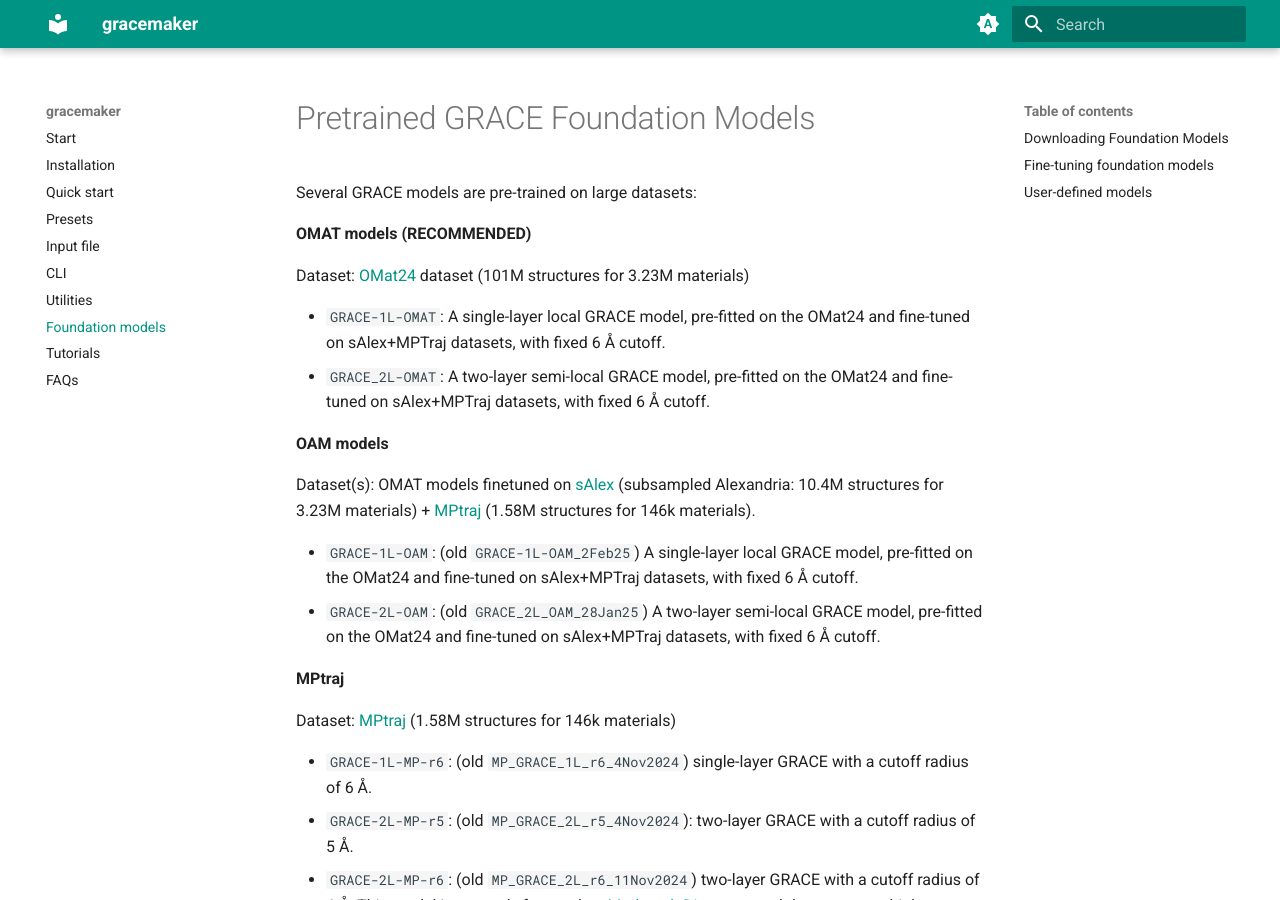
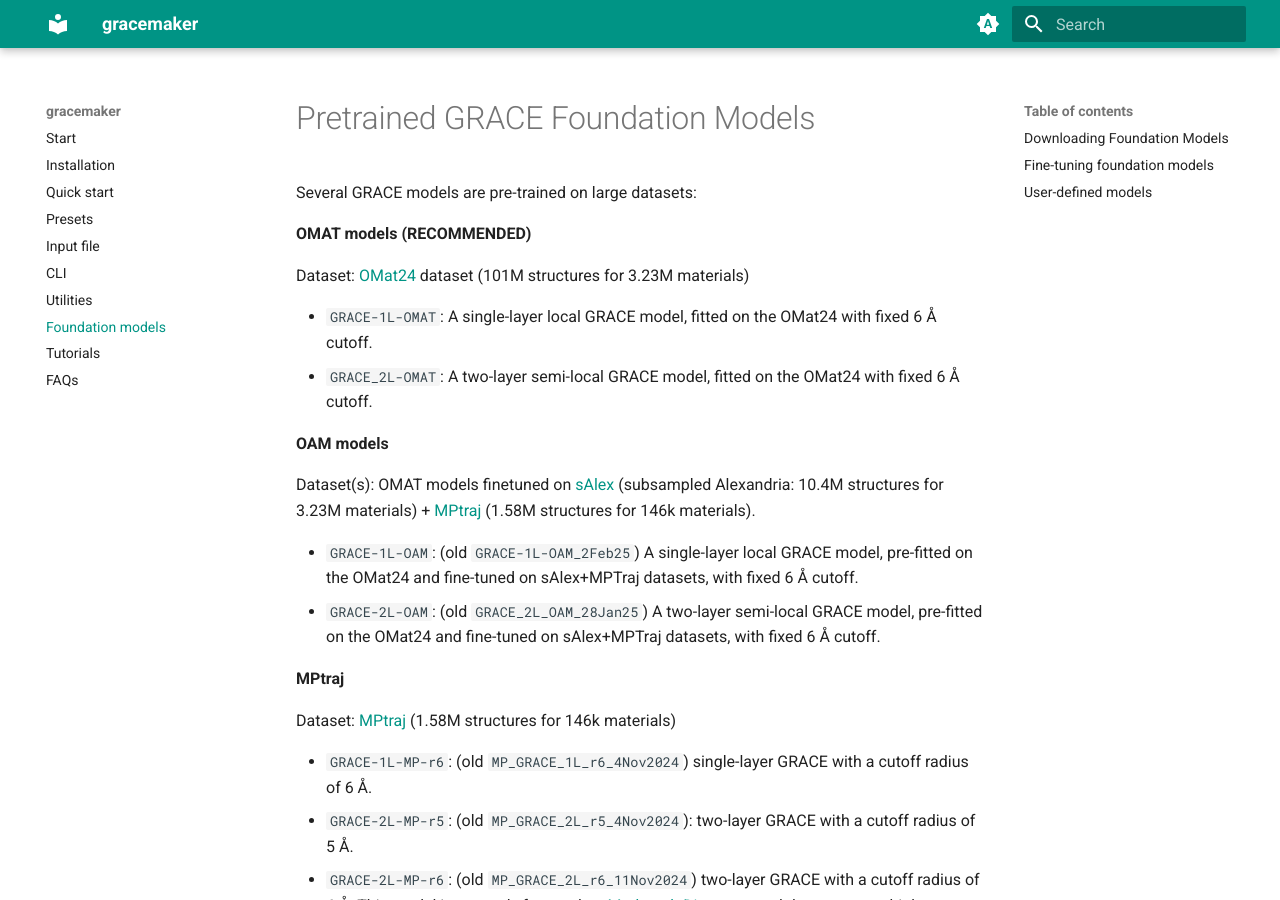
Before and after one commit to ICAMS/grace-tensorpotential, an MkDocs documentation site: the page built from docs/gracemaker/foundation.md, in a window 1280 px wide and 900 px high. Built offline with MkDocs 1.6.1 and Material for MkDocs 9.7.7, drawn with Linux system fonts in a browser that asks for light colours.

Commit message:
Update foundation.md

```diff
--- a/docs/gracemaker/foundation.md
+++ b/docs/gracemaker/foundation.md
@@ -6,8 +6,8 @@ Several GRACE models are pre-trained on large datasets:
 
 Dataset: [OMat24](https://huggingface.co/datasets/fairchem/OMAT24#omat24-dataset) dataset (101M structures for 3.23M materials)
 
-  - `GRACE-1L-OMAT`: 	A single-layer local GRACE model, pre-fitted on the OMat24 and fine-tuned on sAlex+MPTraj datasets, with fixed 6 Å cutoff.
-  - `GRACE_2L-OMAT`:  A two-layer semi-local GRACE model, pre-fitted on the OMat24 and fine-tuned on sAlex+MPTraj datasets, with fixed 6 Å cutoff.
+  - `GRACE-1L-OMAT`: 	A single-layer local GRACE model, fitted on the OMat24  with fixed 6 Å cutoff.
+  - `GRACE_2L-OMAT`:  A two-layer semi-local GRACE model, fitted on the OMat24  with fixed 6 Å cutoff.
 
 **OAM models**
 
```
